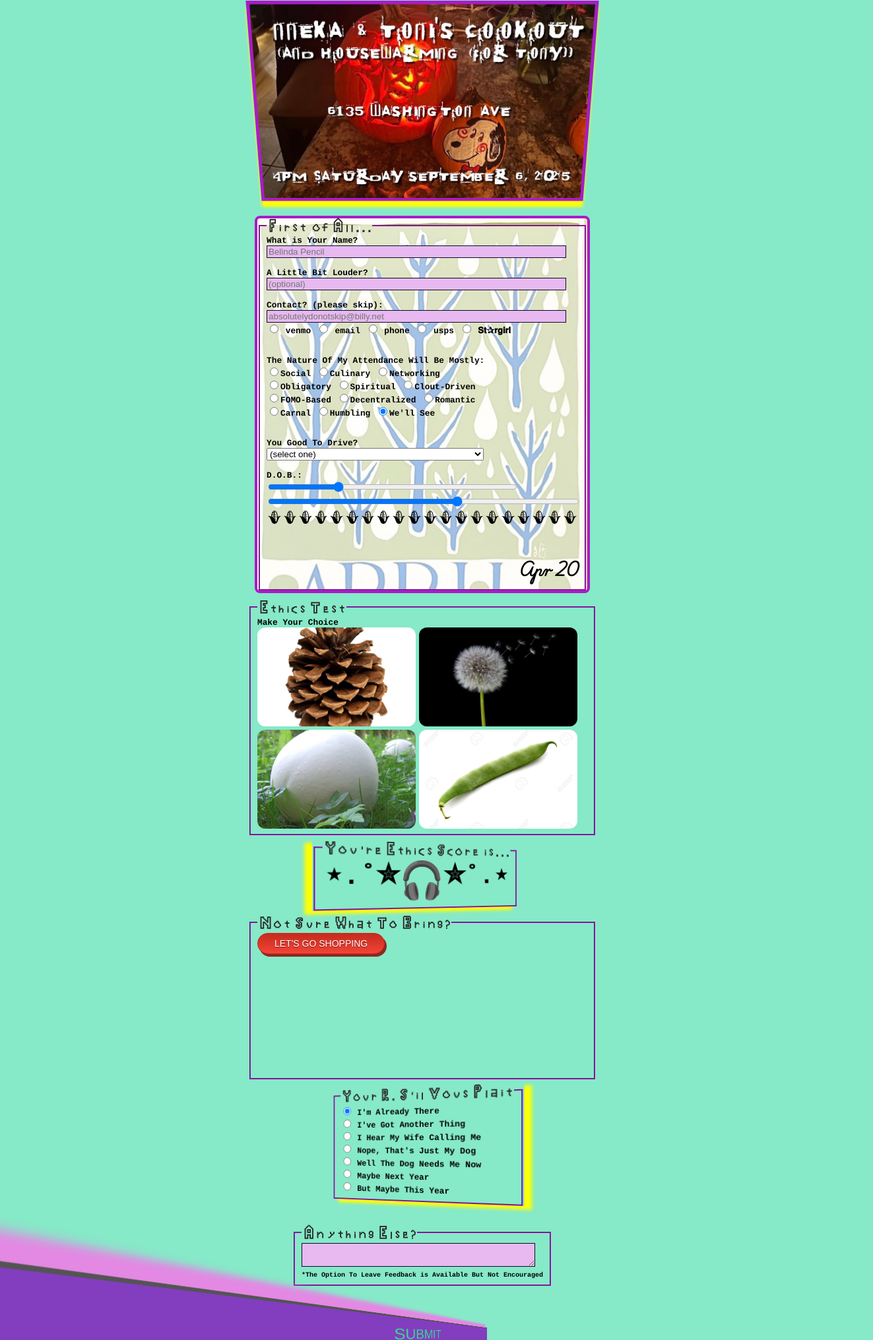
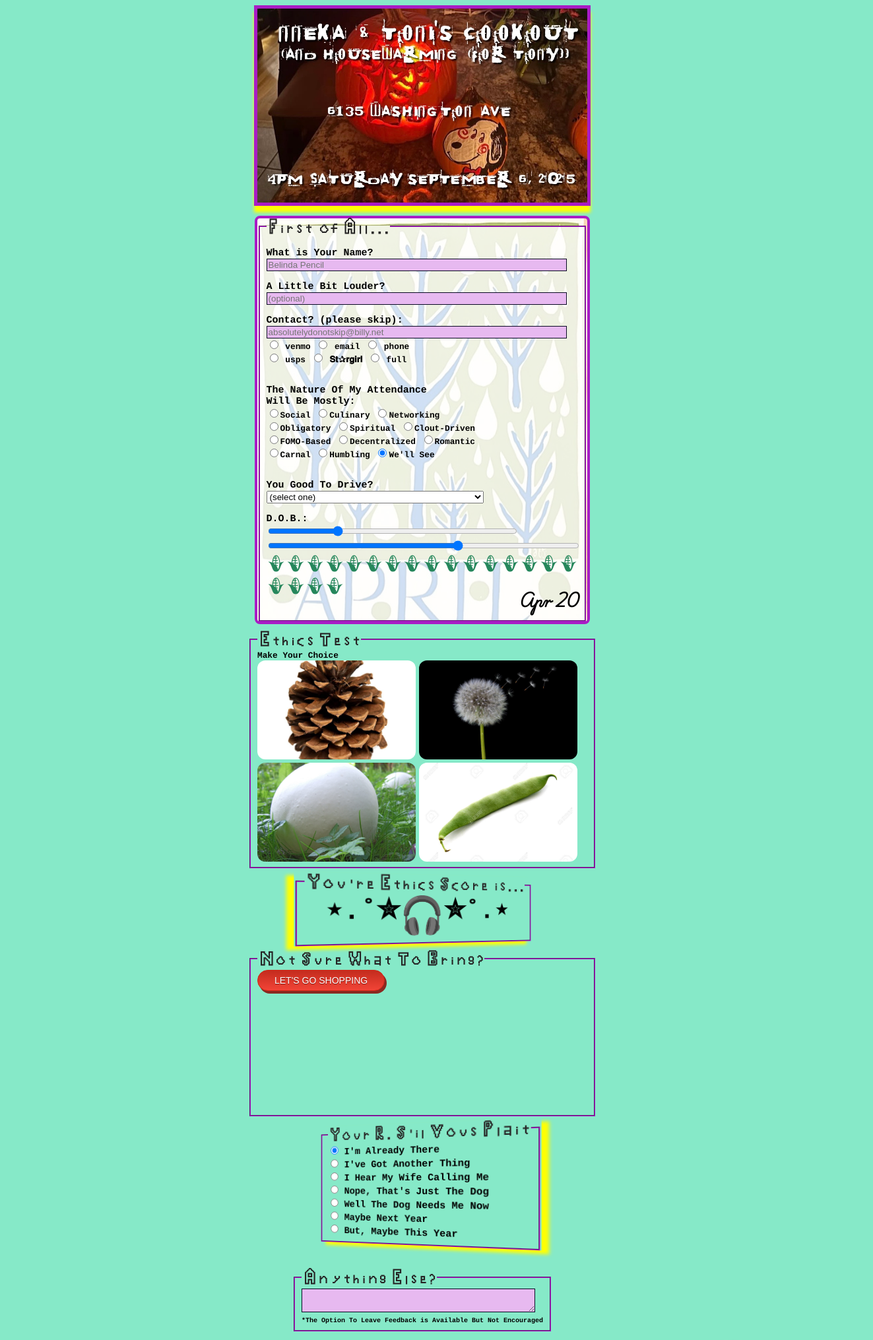
Before and after one commit to iloveMonday/greatcookoutiv, a plain HTML site: page index.html in a window 1280 px wide. Shown: the top 2031 px of the page at 66% size, 1323 px wide, since content can reach past the window. Drawn offline with Linux system fonts and the light colour scheme.

Commit message:
font resize

```diff
--- a/index.html
+++ b/index.html
@@ -13,15 +13,17 @@
         <div id="personal">
             <fieldset class="personal">
                 <legend>First of All...</legend>
-                        <label id="name-label" class="topic">What is Your Name?</label> <br>
+                        <!-- <label id="name-label" class="topic">What is Your Name?</label> <br> -->
+                        <br>
+                        <h1 id="name-label" class="topic">What is Your Name?</h1>
                         <input id="name" class="pert" required type="text" maxlength="40" placeholder="Belinda Pencil"></input>
                         <br><br>
 
-                        <label id="name2-label" class="topic">A Little Bit Louder?</label> <br>
+                        <h1 id="name2-label" class="topic">A Little Bit Louder?</h1>
                         <input id="name2" type="text" maxlength="40" placeholder="(optional)"></input>
                         <br><br>
 
-                        <label id="email-label" for="email" class="topic">Contact? (please skip):</label> <br>
+                        <h1 id="email-label" for="email" class="topic">Contact? (please skip):</h1>
                         <input id="email" class="pert" type="email" maxlength="40" placeholder="absolutelydonotskip@billy.net"></input>
                         <div id="contact-type">
                             <input type="radio" id="venmo" name="contact-type" value="venmo" />
@@ -29,17 +31,19 @@
                             <input type="radio" id="email" name="contact-type" value="email" />
                             <label for="email">email</label>
                             <input type="radio" id="phone" name="contact-type" value="phone" />
-                            <label for="phone">phone</label>
+                            <label for="phone">phone</label><br>
                             <input type="radio" id="usps" name="contact-type" value="usps" />
                             <label for="usps">usps</label>
                             <input type="radio" id="stargirl" name="contact-type" value="st^rgirl" />
                             <label for="stargirl">𝐒𝐭✰𝐫𝐠𝐢𝐫𝐥</label>
+                            <input type="radio" id="full" name="contact-type" value="full" />
+                            <label for="stargirl">full</label>
                         </div>
                         <br><br>
 
 
                         <div id="nature" for="nature">
-                            <label>The Nature Of My Attendance Will Be Mostly:</label><br>
+                            <h1>The Nature Of My Attendance <br>Will Be Mostly:</h1>
                              <label for="social"><input type="radio" id="n-social"  name="nature" value="social">Social</label>
                              <label for="culinary"><input type="radio" id="n-culinary" name="nature" value="culinary">Culinary</label>
                              <input type="radio"  name="nature" value="networking">Networking</label><br>
@@ -55,7 +59,7 @@
                         </div>
                         <br><br>
 
-                        <label for="drive">You Good To Drive?</label><br>
+                        <h1 for="drive">You Good To Drive?</h1>
                         <select name="drive-select" id="dropdown">
                             <option value="">(select one)</option>
                             <option value="">Couldn't Be Better</option>
@@ -70,7 +74,7 @@
 
 
                         <div id="dob">
-                            <label for="dob" class="topic">D.O.B.:</label> <br>
+                            <h1 for="dob" class="topic">D.O.B.:</h1>
                             <input type="range" min="1" max="12" value="4" class="slider" id="month-slider">
                             <input type="range" min="1" max="32" value="20" class="slider" id="day-slider">
                             <div id="dob-disp">
@@ -113,25 +117,25 @@
             <fieldset id="rsvp" aria-errormessage="errormsg" required>
                     <legend>Your R. S'il Vous Plait</legend>
                     <input type="radio" id="yes" value="I am absolutely coming" name="rsvp" checked>
-                    <label for="yes">I'm Already There</label><br>
+                    <label class="rsvp-size" for="yes">I'm Already There</label><br>
 
                     <input type="radio" id="maybe" value="I am in no way coming" name="rsvp">
-                    <label for="maybe">I've Got Another Thing</label><br>
+                    <label class="rsvp-size" for="maybe">I've Got Another Thing</label><br>
 
                     <input type="radio" id="9" value="I am asking my wife if I can come" name="rsvp">
-                    <label for="9">I Hear My Wife Calling Me</label><br>
+                    <label class="rsvp-size" for="9">I Hear My Wife Calling Me</label><br>
 
                     <input type="radio" id="good-enough" value="me and my dog might come" name="rsvp">
-                    <label for="good-enough">Nope, That's Just My Dog</label><br>
+                    <label class="rsvp-size" for="good-enough">Nope, That's Just The Dog</label><br>
 
                     <input type="radio" id="no" value="my dog and I send our regrets" name="rsvp">
-                    <label for="no">Well The Dog Needs Me Now</label><br>
+                    <label class="rsvp-size" for="no">Well The Dog Needs Me Now</label><br>
 
                     <input type="radio" id="no" value="I wish to unsubscribe from further invites" name="rsvp">
-                    <label for="no">Maybe Next Year</label><br>
+                    <label class="rsvp-size" for="no">Maybe Next Year</label><br>
 
                     <input type="radio" id="no" value="I may come" name="rsvp">
-                    <label for="no">But Maybe This Year</label><br>
+                    <label class="rsvp-size" for="no">But, Maybe This Year</label><br>
                 </fieldset>
         </div>
         <br>
@@ -142,16 +146,16 @@
                 <span id="option">*The Option To Leave Feedback is Available But Not Encouraged</span>
             </fieldset>
         </div>
+        <br>
 
-        <br><br>
-        <button id="submit">SUBMIT</button>
-        <br>
+
 
         <div id="rsvp-directions" class="bye">
             <span>screenshot and send this rsvp to</span>
             <span class="phone">508.410.8286</span>
         </div>
         <div id="info" class="info bye">
+            <p class="rsvp-head">Re: Nneka & Toni's Annual Cookout (And Housewarming This Year (For Tony)) on 9/6/25 at 4pm:</p>
             <p id="info-body"></p>
             <p id="iApproach"></p>
             <p id="iEthic"></p>
@@ -160,6 +164,10 @@
             <p>Lastly, I love you.</p>
             <p id="alias"></p>
         </div>
+
+          <br><br>
+        <button id="submit">SUBMIT</button>
+
 
             <footer>
             <span id="seealso">see also</span>
--- a/style.css
+++ b/style.css
@@ -31,6 +31,21 @@ body {
   }
 }
 
+@keyframes swing {
+  0%{
+    transform: perspective(50px) rotateY(25deg);
+  }
+
+  50%{
+    transform: perspective(50px) rotateY(-25deg);
+  }
+
+  100%{
+    transform: perspective(50px) rotateY(25deg);
+  }
+}
+
+
  a{
    color: rgb(186, 59, 211);
  }
@@ -48,10 +63,34 @@ div {
   max-width: 500px;
 }
 
+fieldset{
+  border-color: rgb(169, 28, 197);
+}
+
+footer{
+   display: flex;
+   flex-direction: row;
+   flex-wrap: wrap;
+   gap: 10px;
+   align-items: center;
+   justify-content: center;
+   margin-top: 25px;
+}
+
+h1{
+  margin: 0;
+  font-size: 15px;
+}
+
+ legend{
+   font-family: 'oddballz';
+   font-size: 15px;
+   color: rgb(37, 36, 36)
+ }
+
 input[type="text"],
 input[type="email"],
 textarea {
-  /* background-color: #0a0a23; */
   background-color: rgb(231, 185, 240);
   color: black;
   width: 95%;
@@ -63,7 +102,7 @@ textarea {
    max-width: 500px;
    width: 95%;
    border: 5px solid rgb(169, 28, 197);
-   transform: perspective(280px) rotateX(-5deg);
+   /* transform: perspective(40px) rotateX(-2deg) translateY(10px); */
    box-shadow: 0px 10px 5px yellow;
 
  }
@@ -109,8 +148,8 @@ textarea {
 }
 
 .corn {
-  width: 23.6px;
-  /* filter: invert(85%) sepia(81%) saturate(453%) hue-rotate(359deg) brightness(95%) contrast(91%); */
+  width: 6.25%;
+  filter: invert(63%) sepia(88%) saturate(359%) hue-rotate(100deg) brightness(57%) contrast(86%);
 }
 
 
@@ -122,7 +161,7 @@ textarea {
 }
 
 #dob-disp {
-  height: 70px;
+  height: 50px;
 }
 
 .dunkthank{
@@ -169,20 +208,6 @@ box-shadow: -10px 5px 5px yellow;
   animation: float 5s ease-in-out infinite;
 }
 
-fieldset{
-  border-color: rgb(169, 28, 197);
-}
-
-footer{
-   display: flex;
-   flex-direction: row;
-   flex-wrap: wrap;
-   gap: 10px;
-   align-items: center;
-   justify-content: center;
-   margin-top: 25px;
-}
-
 #info{
   padding-left: 10px;
   padding-right: 10px;
@@ -204,21 +229,13 @@ footer{
   width: 100%;
 }
 
- legend{
-   font-family: 'oddballz';
-   color: rgb(37, 36, 36)
- }
-
  #option{
   font-size: 10px;
  }
 
 .personal {
-  /* color:#0a0a23;
-  font-weight: 600; */
   background-size: contain;
-  /* height: 615px; */
-  background-color: rgba(255, 255, 255, 0.6);
+  background-color: rgba(255, 255, 255, 0.8);
   background-blend-mode: lighten;
 }
 
@@ -239,12 +256,19 @@ footer{
   box-shadow: 10px 5px 5px yellow;
 }
 
+.rsvp-head{
+  color:#34d98f
+}
+
+.rsvp-size{
+  font-size: 15px;
+}
+
 .shop-button-box{
   display: flex;
   gap: 15px;
   align-items: end;
 }
-
 
  #submit {
   transform: perspective(80px) rotateY(25deg);
@@ -260,6 +284,9 @@ footer{
   background: #833dbf;
   padding: 10px 20px 10px 20px;
   text-decoration: none;
+
+  position: relative;
+  animation: swing 7s ease-in-out infinite;
 }
 
 #submit:hover {
@@ -269,9 +296,6 @@ footer{
   -moz-box-shadow: -9px -10px 4px #e388e3;
   box-shadow: -9px -10px 4px #e388e3;
 }
-
-
-
 
 #test {
   display: grid;
```
